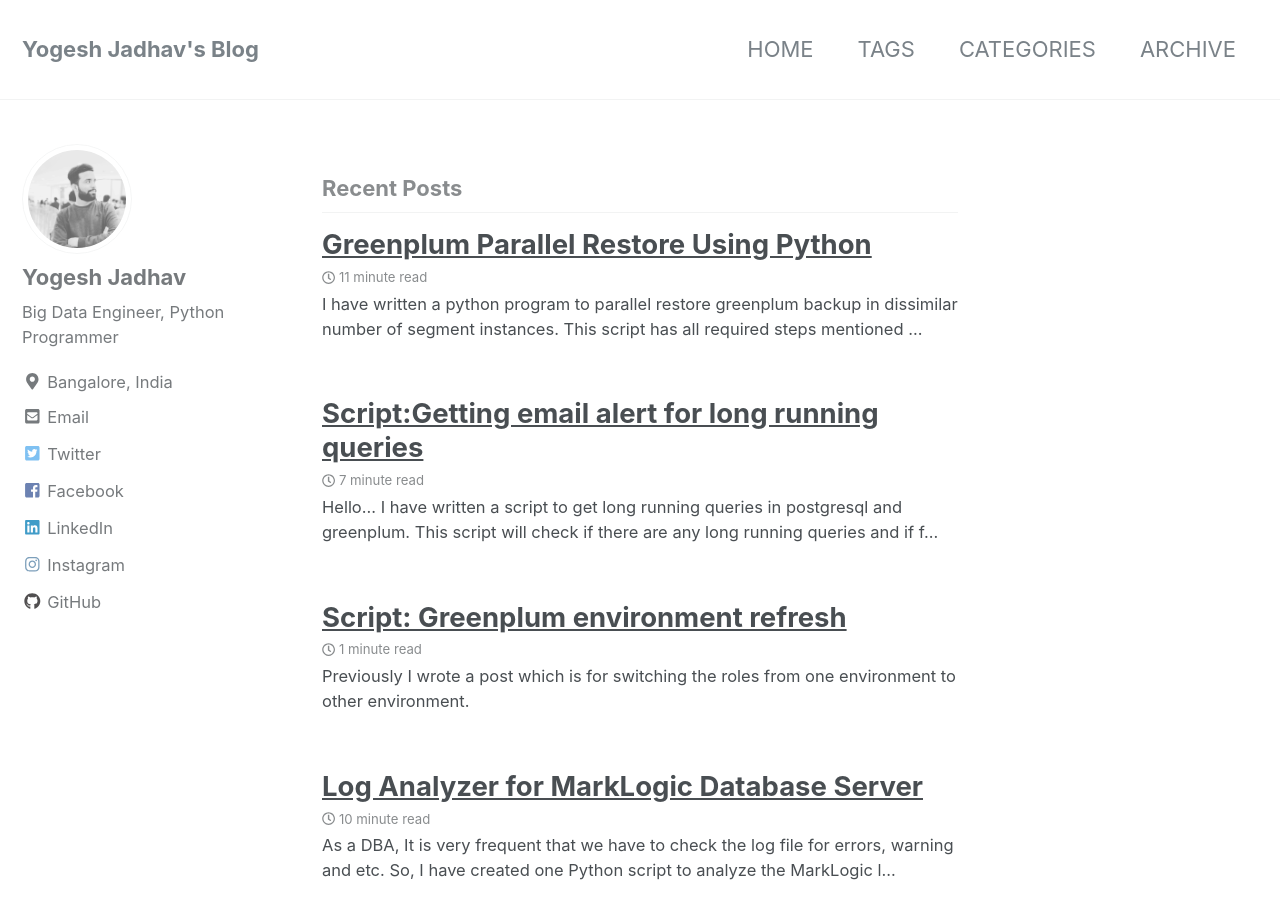
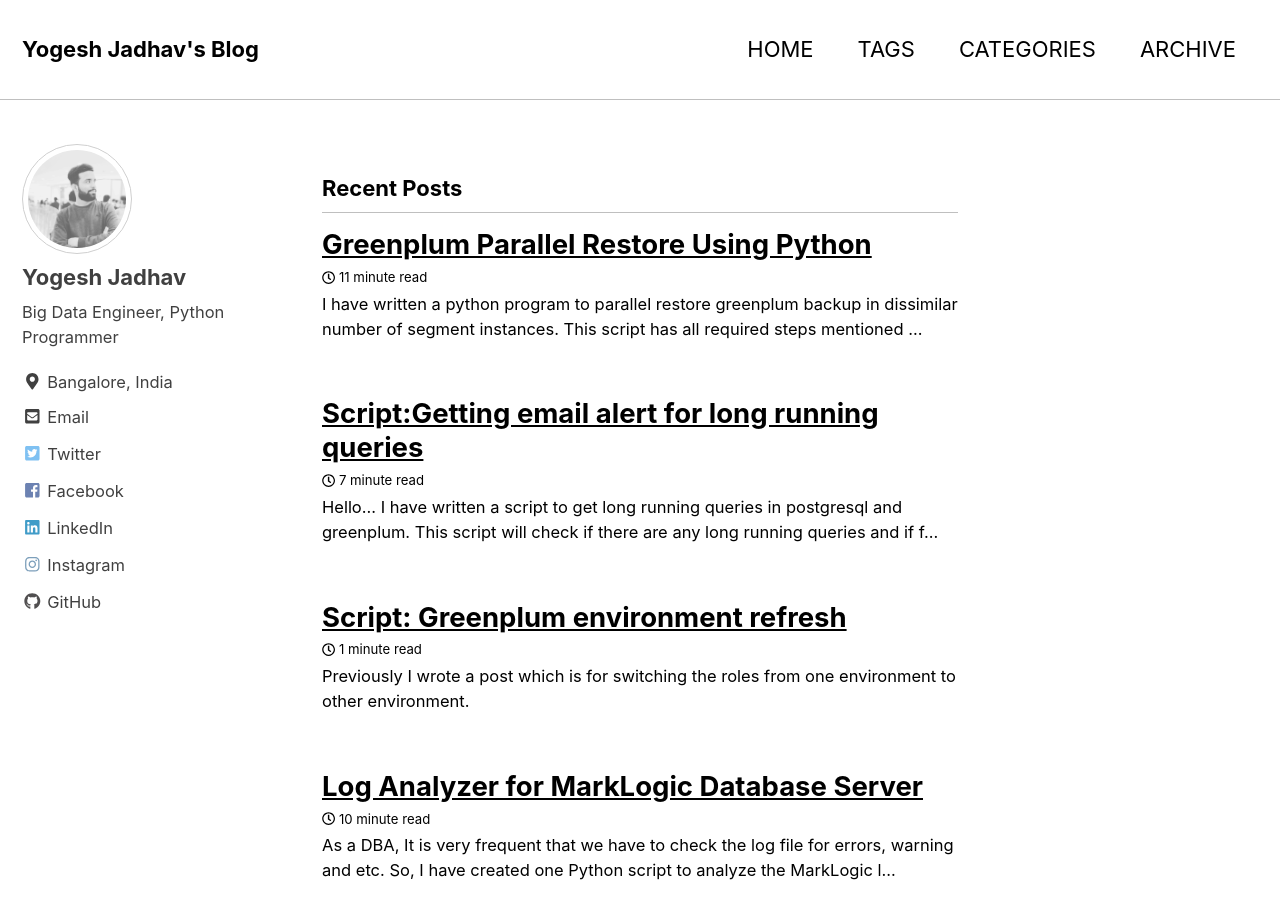
Before and after one commit to pgyogesh/blog, a Jekyll site: the page built from index.html, in a window 1280 px wide and 900 px high. Built offline with Jekyll 4.4.1, drawn with Linux system fonts in a browser that asks for light colours; nearby versions of some CDN libraries; the list of posts is cut into pages by our own code.

Commit message:
Update _config.yml

```diff
--- a/_config.yml
+++ b/_config.yml
@@ -12,7 +12,7 @@
 
 # theme                  : "minimal-mistakes-jekyll"
 remote_theme             : "mmistakes/minimal-mistakes"
-minimal_mistakes_skin    : "default" # "default" # "air", "aqua", "contrast", "dark", "dirt", "neon", "mint", "plum", "sunrise"
+minimal_mistakes_skin    : "contrast" # "default" # "air", "aqua", "contrast", "dark", "dirt", "neon", "mint", "plum", "sunrise"
 
 # Site Settings
 locale                   : "en-US"
```
